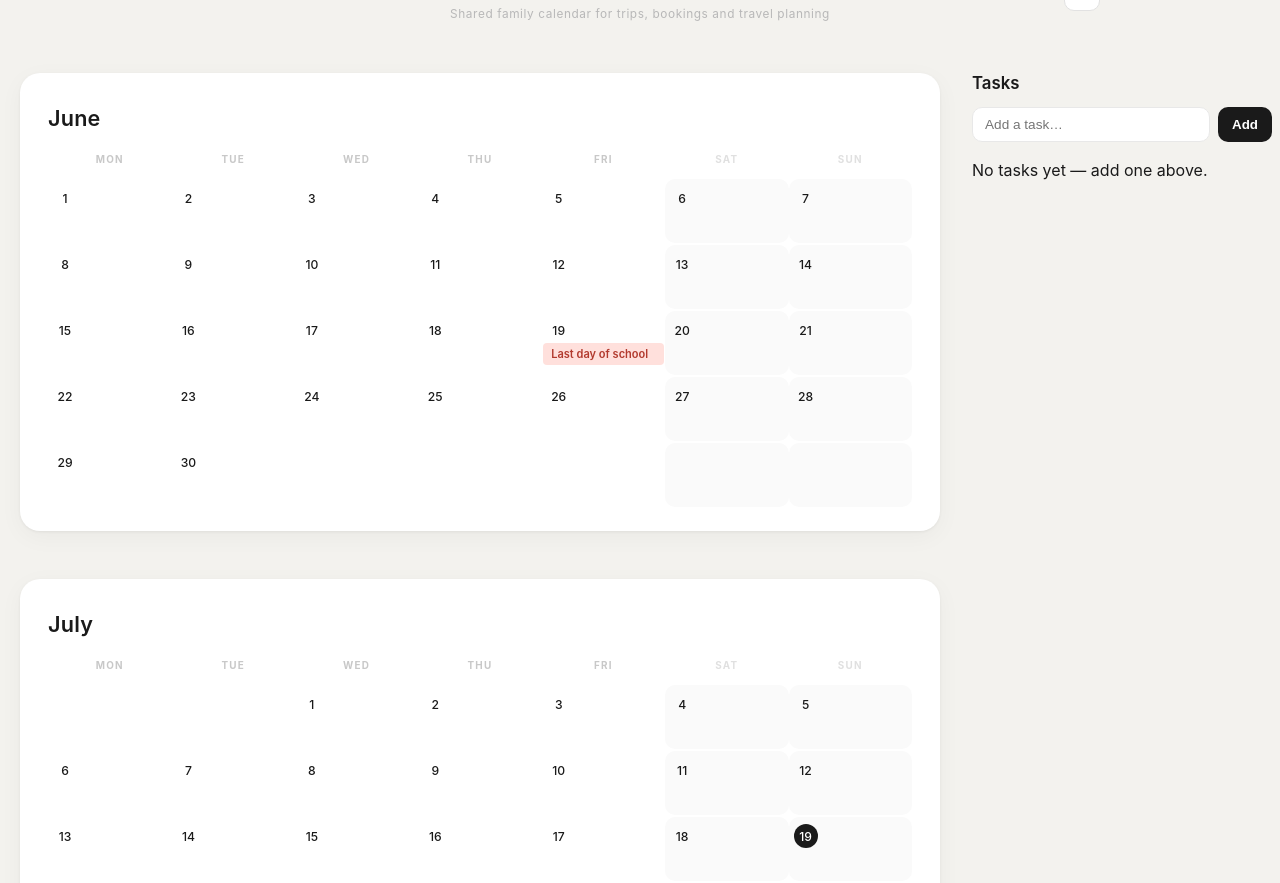
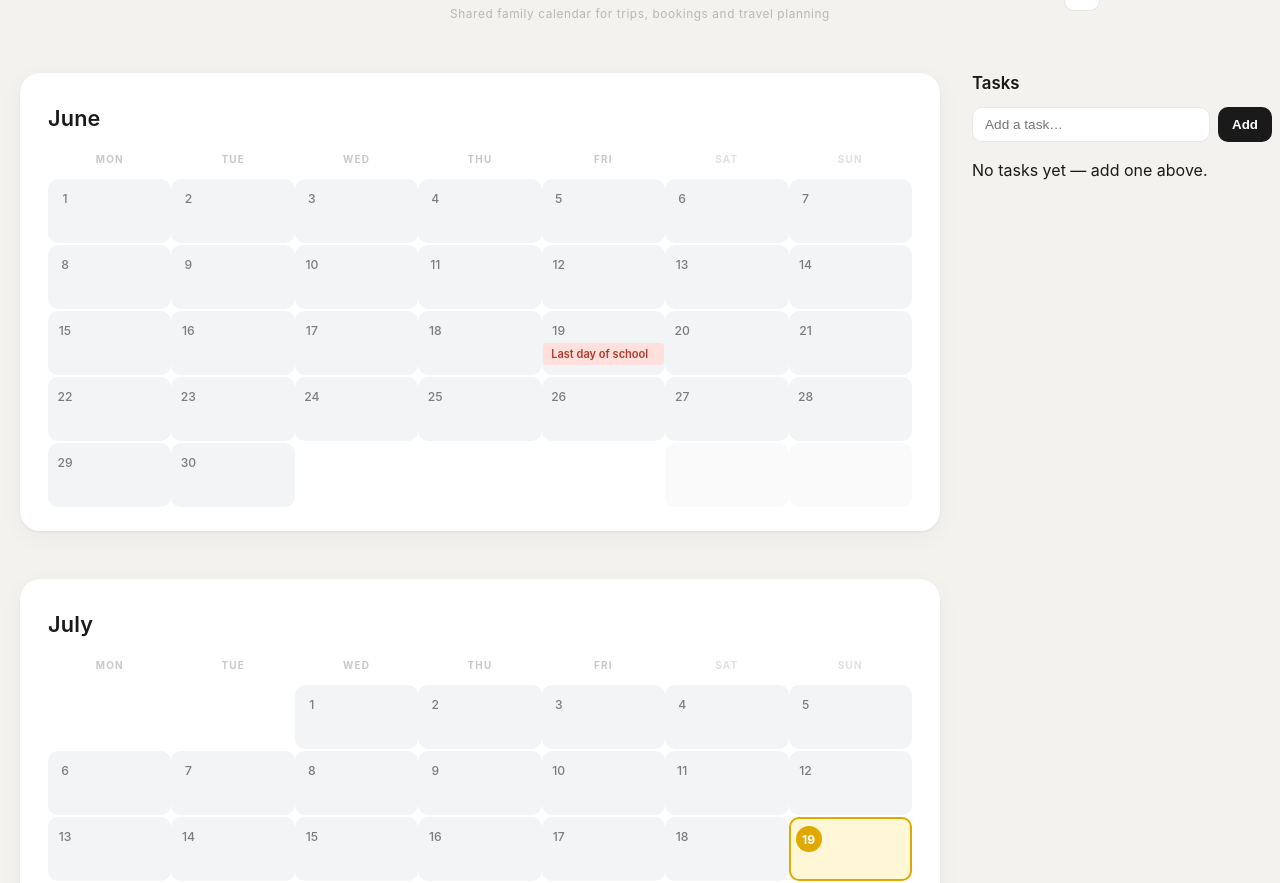
Before and after one commit to ipotemka/family-calendar, a website: page index.html in a window 1280 px wide. Shown: the part 84-967 px from the top of the page. Drawn offline with Linux system fonts and the light colour scheme; no server answers.

Commit message:
Update index.html

```diff
--- a/index.html
+++ b/index.html
@@ -634,6 +634,34 @@ body {
     width: 100%;
   }
 }
+   /* Прошедшие дни */
+.day-cell.past {
+  background: #f3f4f6;
+  color: #9ca3af;
+}
+
+.day-cell.past .day-num,
+.day-cell.past .event {
+  opacity: 0.55;
+}
+
+/* Сегодня */
+.day-cell.today {
+  background: #fff7d6;
+  border: 2px solid #e0a800;
+}
+
+.day-cell.today .day-num {
+  background: #e0a800;
+  color: white;
+  border-radius: 50%;
+  min-width: 26px;
+  height: 26px;
+  display: inline-flex;
+  align-items: center;
+  justify-content: center;
+  font-weight: 700;
+}
 </style>
 </head>
 <body>
@@ -988,8 +1016,14 @@ function buildDayCell(day, col, year, month) {
 
   if (!isEmpty) {
     const ds = dateStr(year, month, day);
-    if (ds === TODAY) cell.classList.add('today');
-    cell.dataset.date = ds;
+
+if (ds === TODAY) {
+  cell.classList.add('today');
+} else if (ds < TODAY) {
+  cell.classList.add('past');
+}
+
+cell.dataset.date = ds;
 
     const num = el('span', 'day-num');
     num.textContent = day;
```
